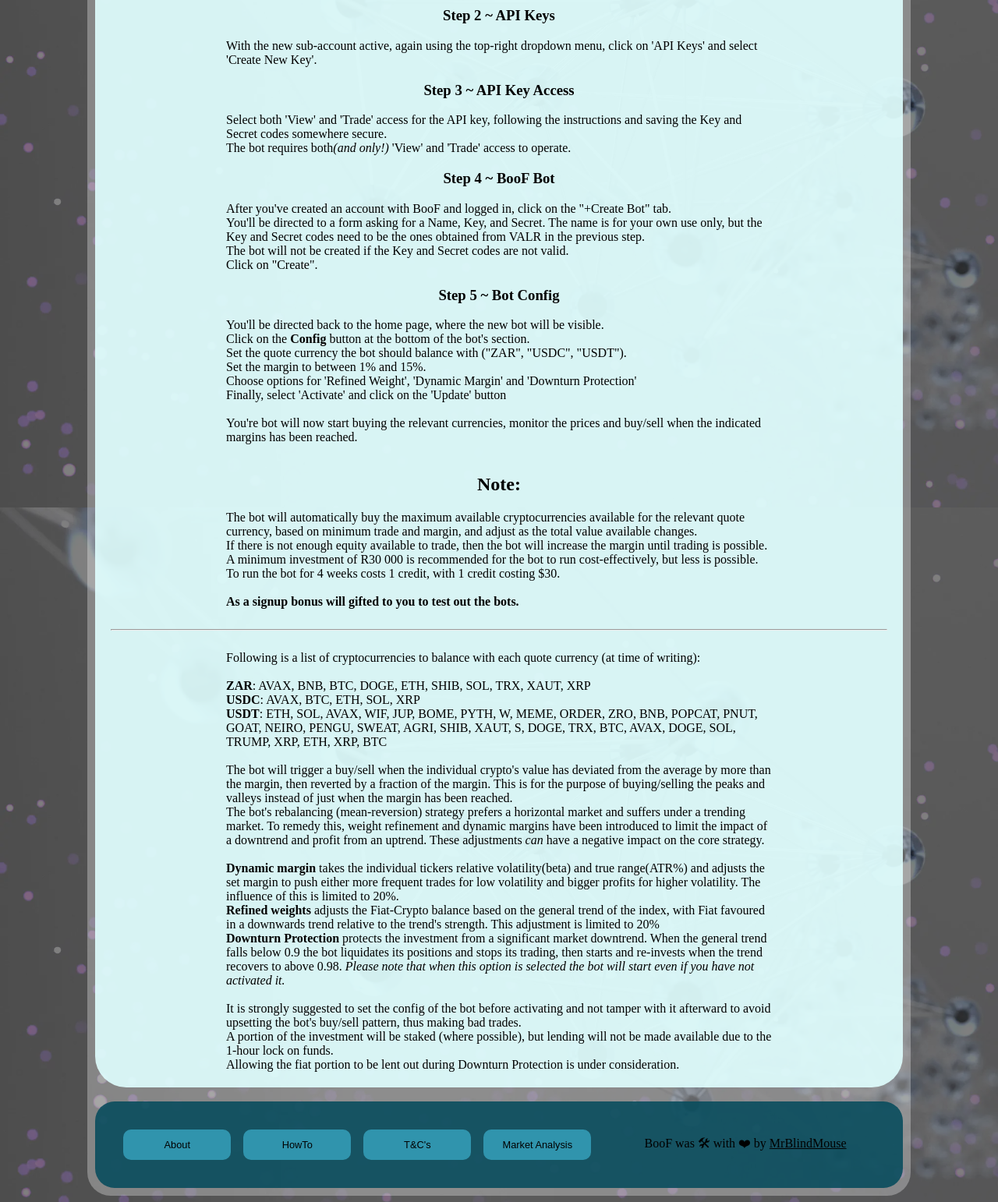
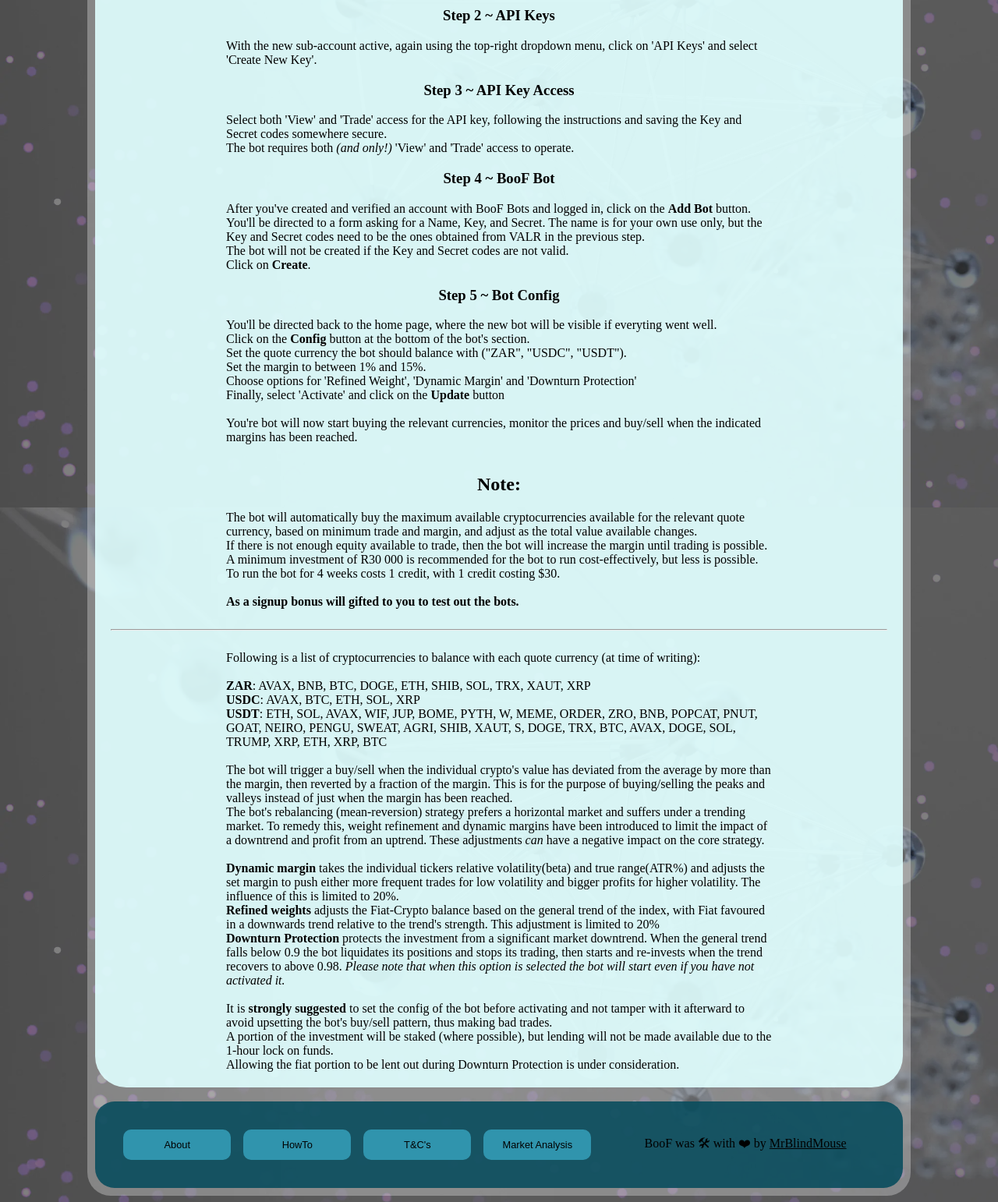
Before and after one commit to MrBlindMouse/BooF_App, a Python web app: template templates/howto.html in a window 1280 px wide. Shown: the part 309-1851 px from the top of the page at 78% size. Run offline with Jinja, Linux system fonts and the light colour scheme; the template is opened without the code that fills it, so the values that code supplies are empty.

Commit message:
HTML text updates
 Changes to be committed:
	modified:   templates/about.html
	modified:   templates/howto.html

```diff
--- a/templates/about.html
+++ b/templates/about.html
@@ -3,11 +3,11 @@
 <div class="sub">
     <h2>About BooF</h2>
     <h3>Smart Trading Bots for the VALR exchange</h3>
-    <p>BooF Bots was born from frustration with Binance’s unreliable trading bots during lockdown. What began as a simple fix turned into a reality check: building a dependable bot is tough. After wrestling with overly complex predictive models, I scrapped them. The only strategy that stood the test of unsupervised trading? Re-balancing(mean revision).</p><br>
+    <p>The idea for Boof Bots sparked during the 2020 lockdown, fueled by frustration with Binance’s trading bots at the time. But a seemingly simple fix turned into a reality check: building a reliable bot is tough. Through extensive testing, I abandoned complicated predictive models after finding them unreliable for long-term use, and steered away from high-risk approaches. The only strategy that held up in hands-off trading? Rebalancing (mean reversion).</p><br>
     <p>The approach is straightforward: maintain a portfolio of cryptocurrencies, buying low when prices drop and selling high when they climb. No speculative formulas—just disciplined market mechanics.</p>
     <p>The first version, built on LUNO, stumbled due to an unstable API and early coding missteps. Version 2, powered by VALR’s exceptional API, is a complete overhaul—simpler, smarter, and built to last. It pairs trading with a staking edge: A percentage of each relevant currency is staked for guaranteed growth alongside trading profit.</p>
     <p>Optional features—like trend-adjusted balancing and volatility-based margins—add flexibility but stay tightly controlled to protect the core strategy. BooF Bots doesn’t chase moonshots; it’s engineered for steady, hands-off profits on VALR’s rock-solid platform.</p>
-    <h3 style="text-align:center;">Please Note</h3>
+    <h3>Please Note</h3>
     <p>This is not a short-term or high risk/reward bot. Its a long term HODL type bot that generates profit from the volatility of indivual coins, while ensuring staility by investing in as wide a spread as possible. Real results will only be seen after a few weeks~months, when sufficient buy and sell trades has been made.</p>
 </div>
 {% endblock %}
--- a/templates/howto.html
+++ b/templates/howto.html
@@ -8,19 +8,19 @@
     <p>With the new sub-account active, again using the top-right dropdown menu, click on 'API Keys' and select 'Create New Key'.</p>
     <h3>Step 3 ~ API Key Access</h3>
     <p>Select both 'View' and 'Trade' access for the API key, following the instructions and saving the Key and Secret codes somewhere secure.</p>
-    <p>The bot requires both<i>(and only!)</i> 'View' and 'Trade' access to operate.</p>
+    <p>The bot requires both <i>(and only!)</i> 'View' and 'Trade' access to operate.</p>
     <h3>Step 4 ~ BooF Bot</h3>
-    <p>After you've created an account with BooF and logged in, click on the "+Create Bot" tab.</p>
+    <p>After you've created and verified an account with BooF Bots and logged in, click on the <b>Add Bot</b> button.</p>
     <p>You'll be directed to a form asking for a Name, Key, and Secret. The name is for your own use only, but the Key and Secret codes need to be the ones obtained from VALR in the previous step.</p>
     <p>The bot will not be created if the Key and Secret codes are not valid.</p>
-    <p>Click on "Create".</p>
+    <p>Click on <b>Create</b>.</p>
     <h3>Step 5 ~ Bot Config</h3>
-    <p>You'll be directed back to the home page, where the new bot will be visible.</p>
+    <p>You'll be directed back to the home page, where the new bot will be visible if everyting went well.</p>
     <p>Click on the <b>Config</b> button at the bottom of the bot's section.</p>
     <p>Set the quote currency the bot should balance with ("ZAR", "USDC", "USDT").</p>
     <p>Set the margin to between 1% and 15%.</p>
     <p>Choose options for 'Refined Weight', 'Dynamic Margin' and 'Downturn Protection'</p>
-    <p>Finally, select 'Activate' and click on the 'Update' button</p><br>
+    <p>Finally, select 'Activate' and click on the <b>Update</b> button</p><br>
     <p>You're bot will now start buying the relevant currencies, monitor the prices and buy/sell when the indicated margins has been reached.</p>
     <br/>
     <h2>Note:</h2>
@@ -41,7 +41,7 @@
     <p><b>Dynamic margin</b> takes the individual tickers relative volatility(beta) and true range(ATR%) and adjusts the set margin to push either more frequent trades for low volatility and bigger profits for higher volatility. The influence of this is limited to 20%.</p>
     <p><b>Refined weights</b> adjusts the Fiat-Crypto balance based on the general trend of the index, with Fiat favoured in a downwards trend relative to the trend's strength. This adjustment is limited to 20%</p>
     <p><b>Downturn Protection</b> protects the investment from a significant market downtrend. When the general trend falls below 0.9 the bot liquidates its positions and stops its trading, then starts and re-invests when the trend recovers to above 0.98. <i>Please note that when this option is selected the bot will start even if you have not activated it.</i></p><br>
-    <p>It is strongly suggested to set the config of the bot before activating and not tamper with it afterward to avoid upsetting the bot's buy/sell pattern, thus making bad trades.</p>
+    <p>It is <b>strongly suggested</b> to set the config of the bot before activating and not tamper with it afterward to avoid upsetting the bot's buy/sell pattern, thus making bad trades.</p>
     <p>A portion of the investment will be staked (where possible), but lending will not be made available due to the 1-hour lock on funds.</p>
     <p>Allowing the fiat portion to be lent out during Downturn Protection is under consideration.</p>
 
```
